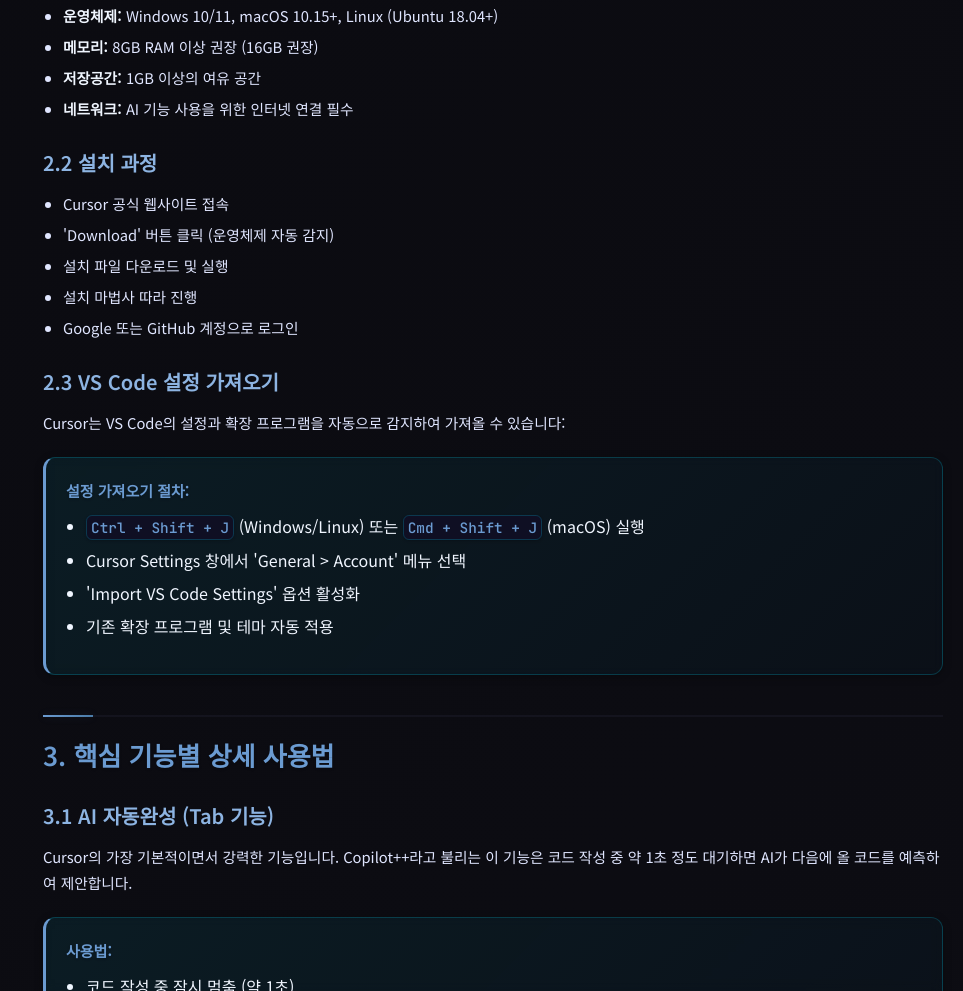
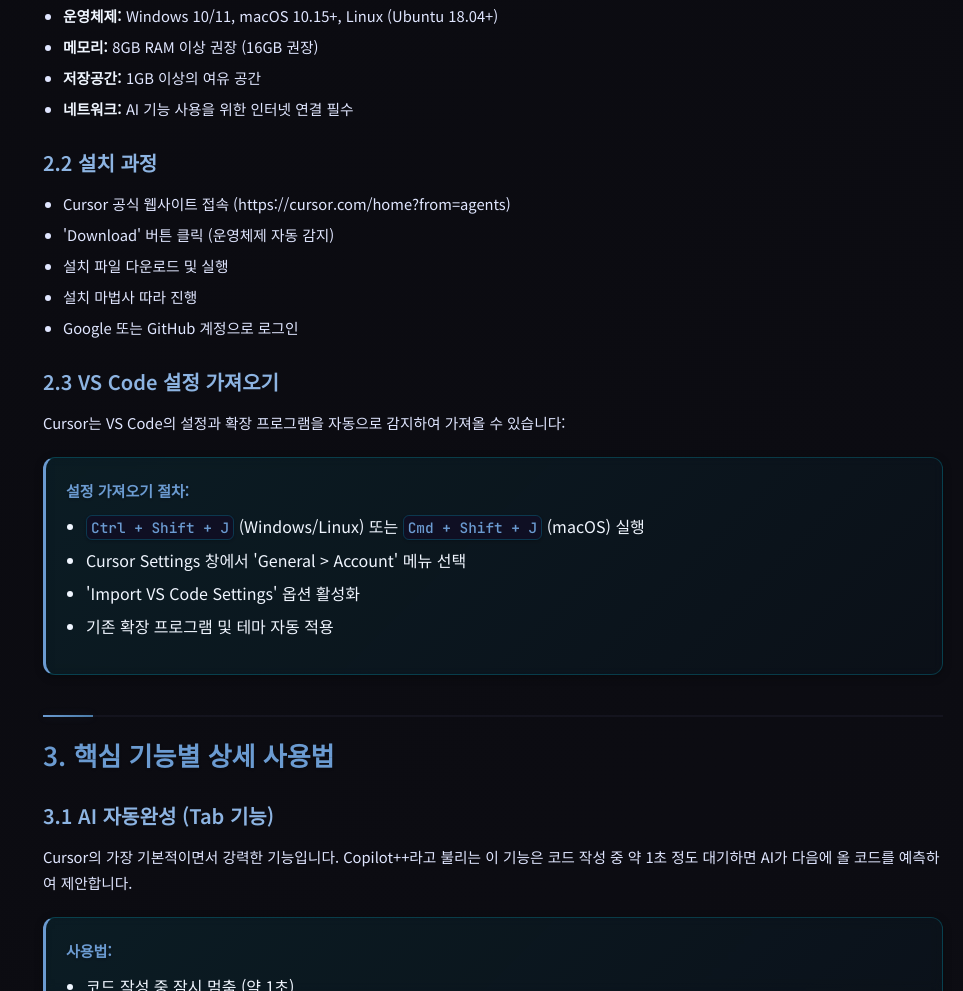
Before and after one commit to jeongmin-na/cursor, a plain HTML site: page index.html in a window 1280 px wide. Shown: the part 1664-2655 px from the top of the page, without its empty margins (317-1280 px from the left). Drawn offline with Linux system fonts and the light colour scheme.

Commit message:
Update index.html

```diff
--- a/index.html
+++ b/index.html
@@ -806,7 +806,7 @@ h4 + p, h4 + ul, h4 + ol, h4 + table {
 </ul>
 <h3 id="22-설치-과정">2.2 설치 과정</h3>
 <ul>
-<li>Cursor 공식 웹사이트 접속</li>
+<li>Cursor 공식 웹사이트 접속 (https://cursor.com/home?from=agents)</li>
 <li>'Download' 버튼 클릭 (운영체제 자동 감지)</li>
 <li>설치 파일 다운로드 및 실행</li>
 <li>설치 마법사 따라 진행</li>
```
